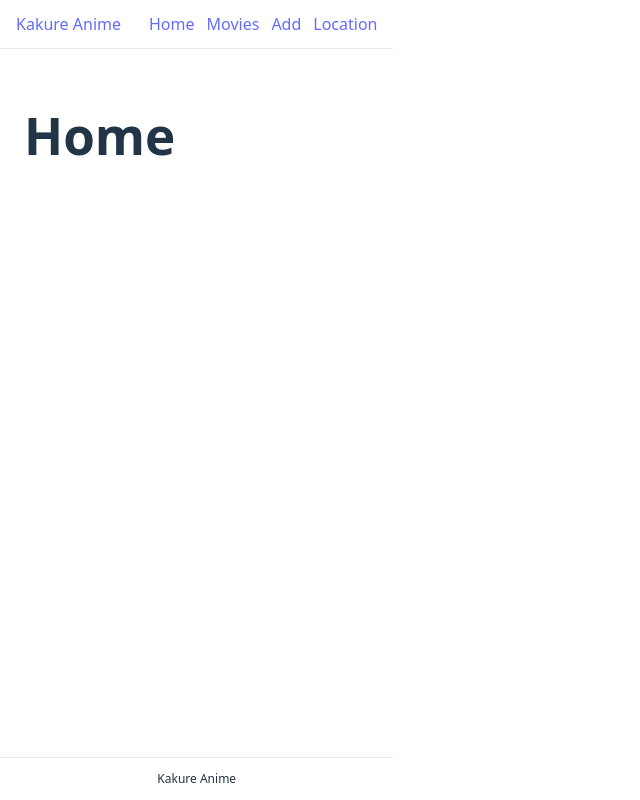
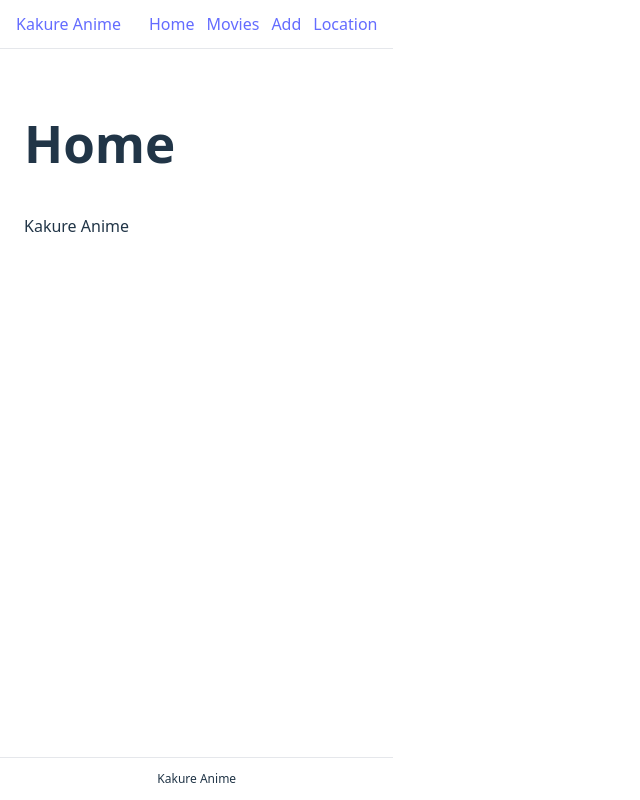
Before and after one commit to Maria19761976/kakureAnime, a React (Vite) app: page / in a window 1280 px wide. Shown: the whole page, without its empty margins (0-640 px from the left). Built offline with nearby package versions, Linux system fonts and the light colour scheme.

Commit message:
feat(pages): add Home page

```diff
--- a/src/pages/Home.jsx
+++ b/src/pages/Home.jsx
@@ -1,3 +1,8 @@
 export default function Home() {
-  return <h1>Home</h1>;
+  return (
+    <section>
+      <h1>Home</h1>
+      <p>Kakure Anime</p>
+    </section>
+  );
 }
```
